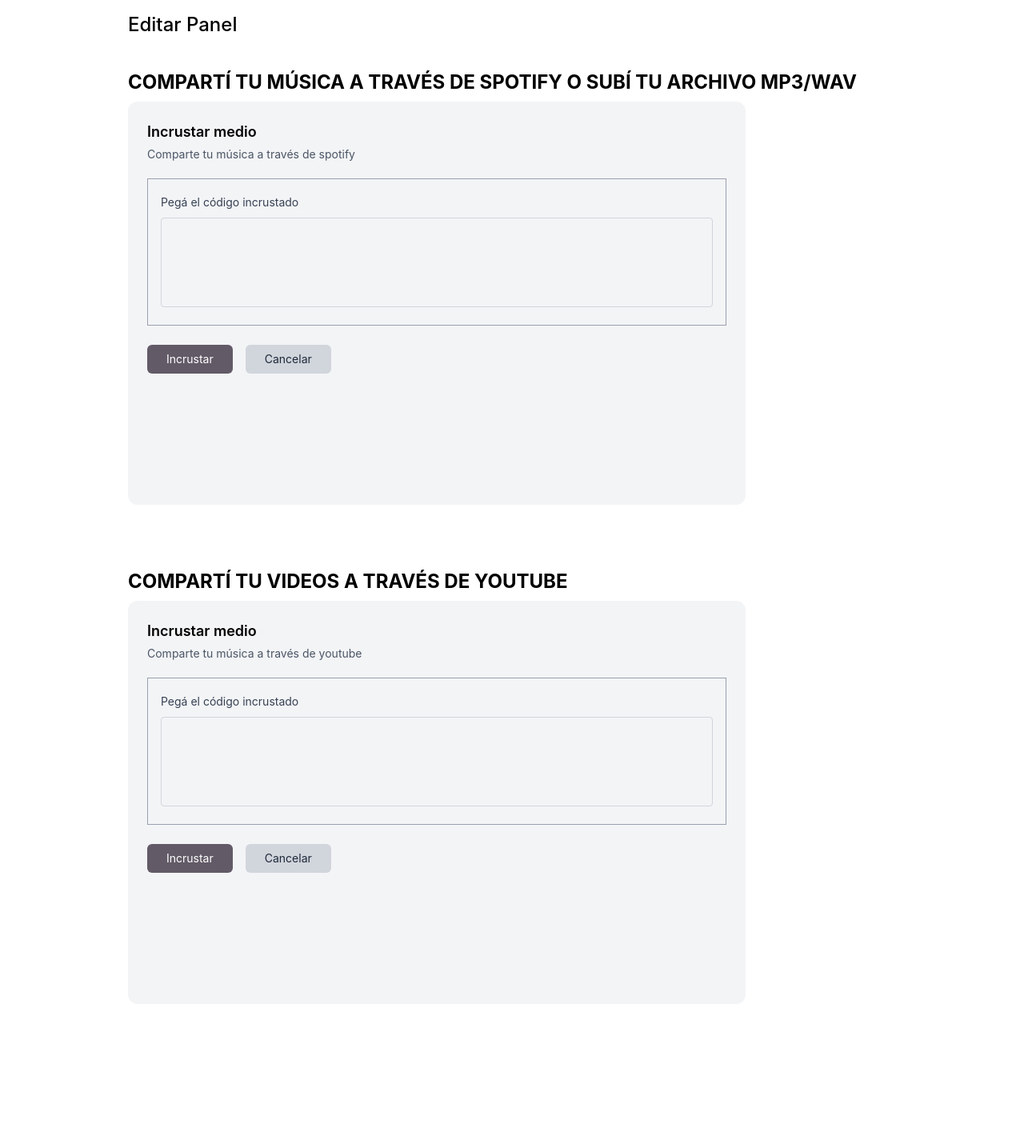
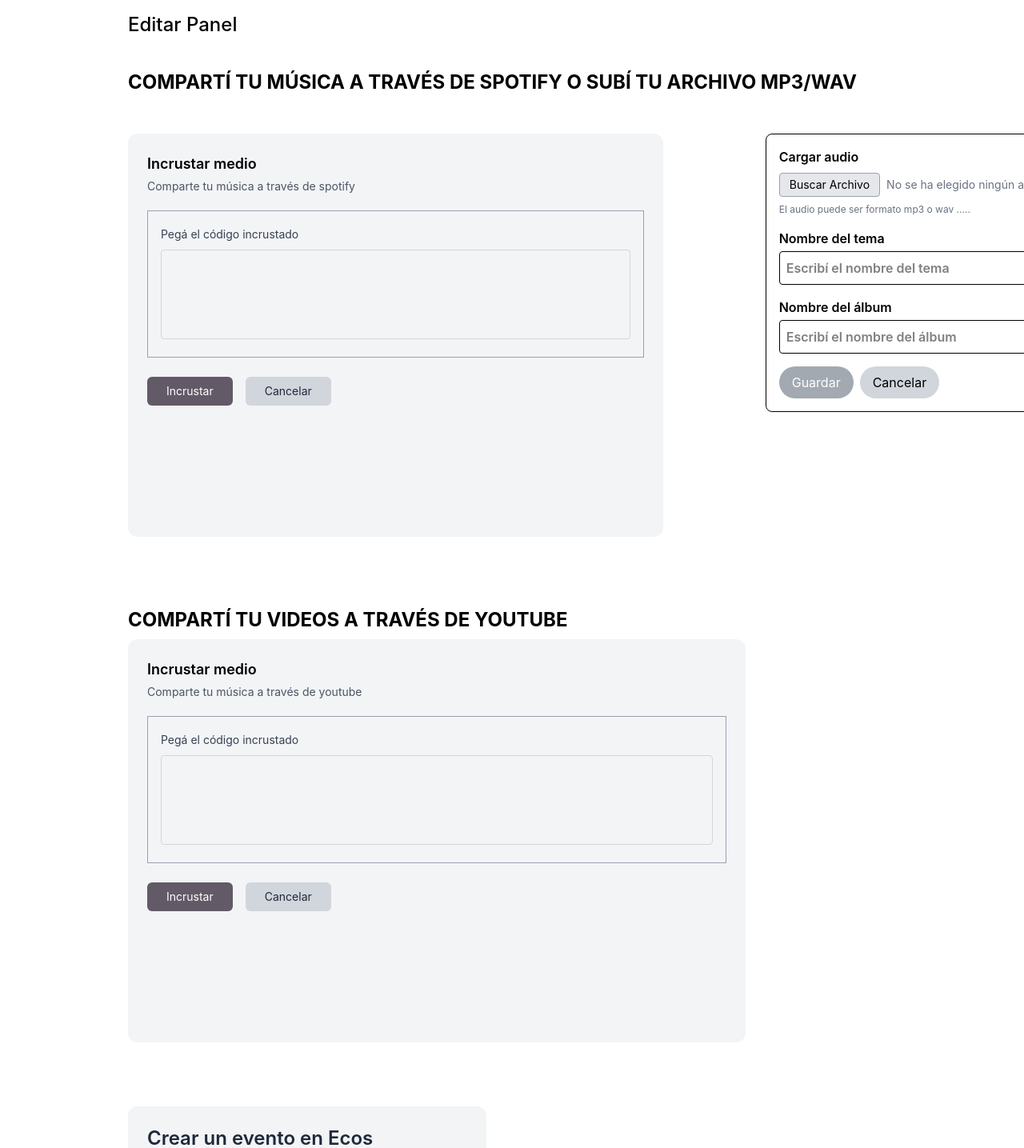
Before and after one commit to EdgarCamberos1894/Ecos, a React (Vite) app in the folder frontend/: page /profile in a window 1280 px wide. Shown: the part 746-2181 px from the top of the page at 80% size. Built offline with nearby package versions, Linux system fonts and the light colour scheme; no server answers; sample sign-in values are in the browser's storage.

Commit message:
feat: update ProfilePage with new components

```diff
--- a/frontend/src/profile/ProfilePage.tsx
+++ b/frontend/src/profile/ProfilePage.tsx
@@ -1,6 +1,8 @@
 import { useAuth } from "@/auth/hooks/use-auth";
 import BannerUploader from "./components/BannerUploader";
 import { MediaEmbedForm } from "./components/MediaEmbedForm";
+import { MusicUploader } from "./components/MusicUploader";
+import CreateEventoCard from "./components/CreateEventCard";
 
 export default function ProfilePage() {
   const { user } = useAuth();
@@ -15,9 +17,13 @@
         <h3 className="text-2xl font-bold uppercase">
           Compartí tu música a través de spotify o subí tu archivo mp3/wav
         </h3>
-        <MediaEmbedForm platform="spotify" />
+        <section className="mt-12 flex items-start gap-32">
+          <MediaEmbedForm platform="spotify" />
+          <MusicUploader />
+        </section>
         <h3 className="text-2xl font-bold uppercase">Compartí tu VIDEOS a través de YOUTUBE</h3>
         <MediaEmbedForm platform="youtube" />
+        <CreateEventoCard />
       </div>
     </>
   );
```
